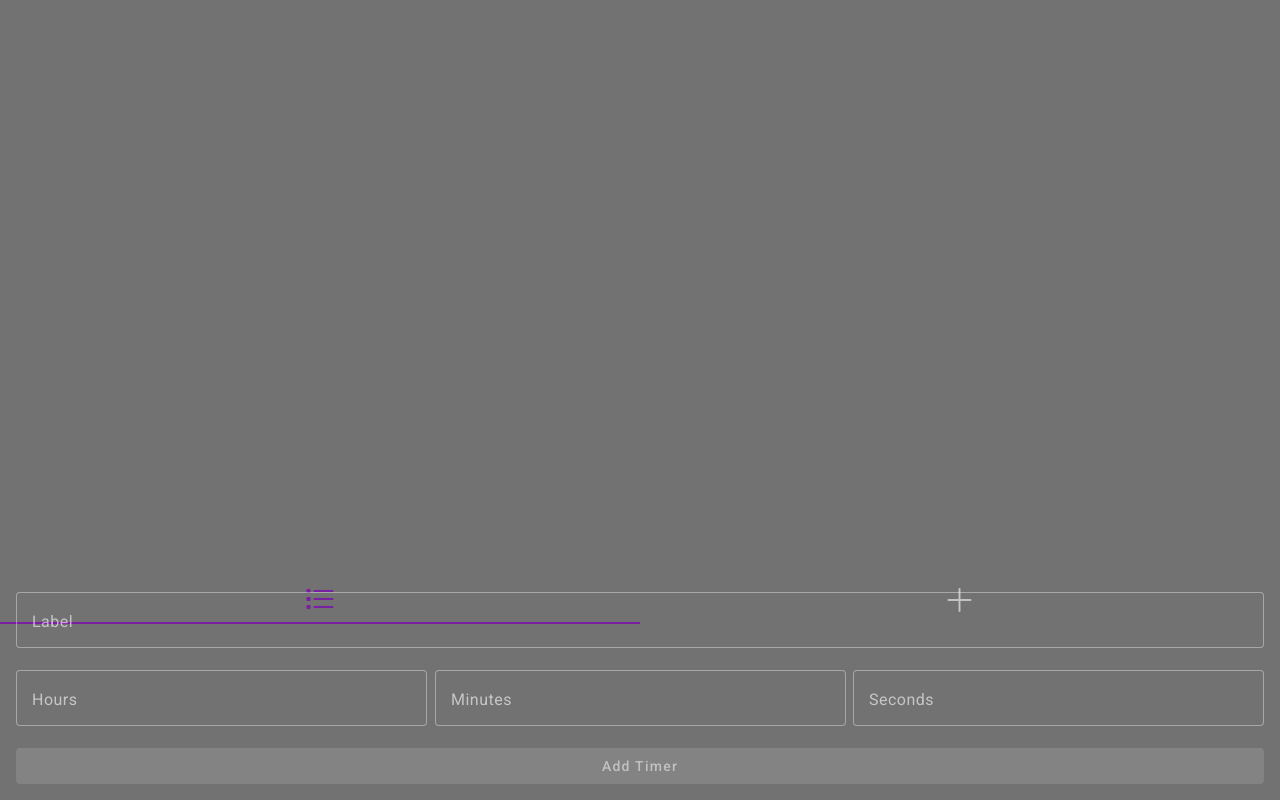
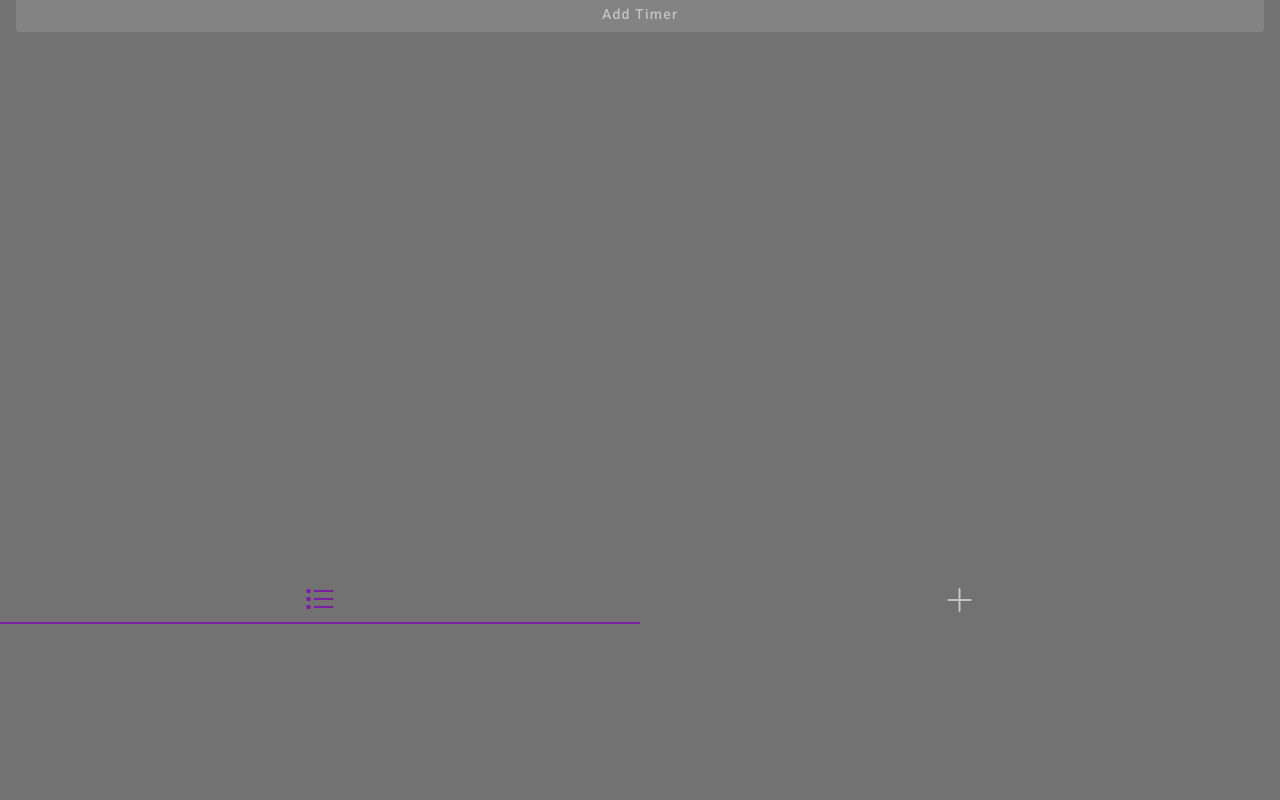
Before and after one commit to rStrzelczyk98/timerApp, an Angular app: page /add-timer in a window 1280 px wide. Before the commit this address led to /. Shown: the part 176-976 px from the top of the page. After the commit the page ends 800 px from the top, so only its background shows below. Built offline with nearby package versions, Linux system fonts and the light colour scheme.

Commit message:
routing (#13)

```diff
--- a/src/app/app-routing.module.ts
+++ b/src/app/app-routing.module.ts
@@ -1,10 +1,16 @@
 import { NgModule } from '@angular/core';
 import { RouterModule, Routes } from '@angular/router';
+import { TimerListComponent } from './timer-list/timer-list.component';
+import { TimerFormComponent } from './timer-form/timer-form.component';
 
-const routes: Routes = [];
+const routes: Routes = [
+  { path: '', component: TimerListComponent },
+  { path: 'add-timer', component: TimerFormComponent },
+  { path: '**', redirectTo: '' },
+];
 
 @NgModule({
   imports: [RouterModule.forRoot(routes)],
-  exports: [RouterModule]
+  exports: [RouterModule],
 })
-export class AppRoutingModule { }
+export class AppRoutingModule {}
--- a/src/app/app.component.html
+++ b/src/app/app.component.html
@@ -1,6 +1,2 @@
 <app-navigation></app-navigation>
-
-<app-timer-list></app-timer-list>
-
-
-<app-timer-form></app-timer-form>
+<router-outlet></router-outlet>
--- a/src/app/navigation/navigation.component.html
+++ b/src/app/navigation/navigation.component.html
@@ -2,7 +2,7 @@
   <a id="list" mat-tab-link routerLink="" [active]="selected === 'list'" (click)="onClick('list')">
     <i class=" bi-list-task fs-2"></i>
   </a>
-  <a id="form" mat-tab-link routerLink="" [active]="selected !== 'list'" (click)="onClick('add-timer')">
+  <a id="form" mat-tab-link routerLink="add-timer" [active]="selected !== 'list'" (click)="onClick('add-timer')">
     <i class="bi bi-plus-lg fs-2"></i>
   </a>
 </nav>
```
Also changed, not shown: 1 other file (tests, documents, lock files or other folders).
